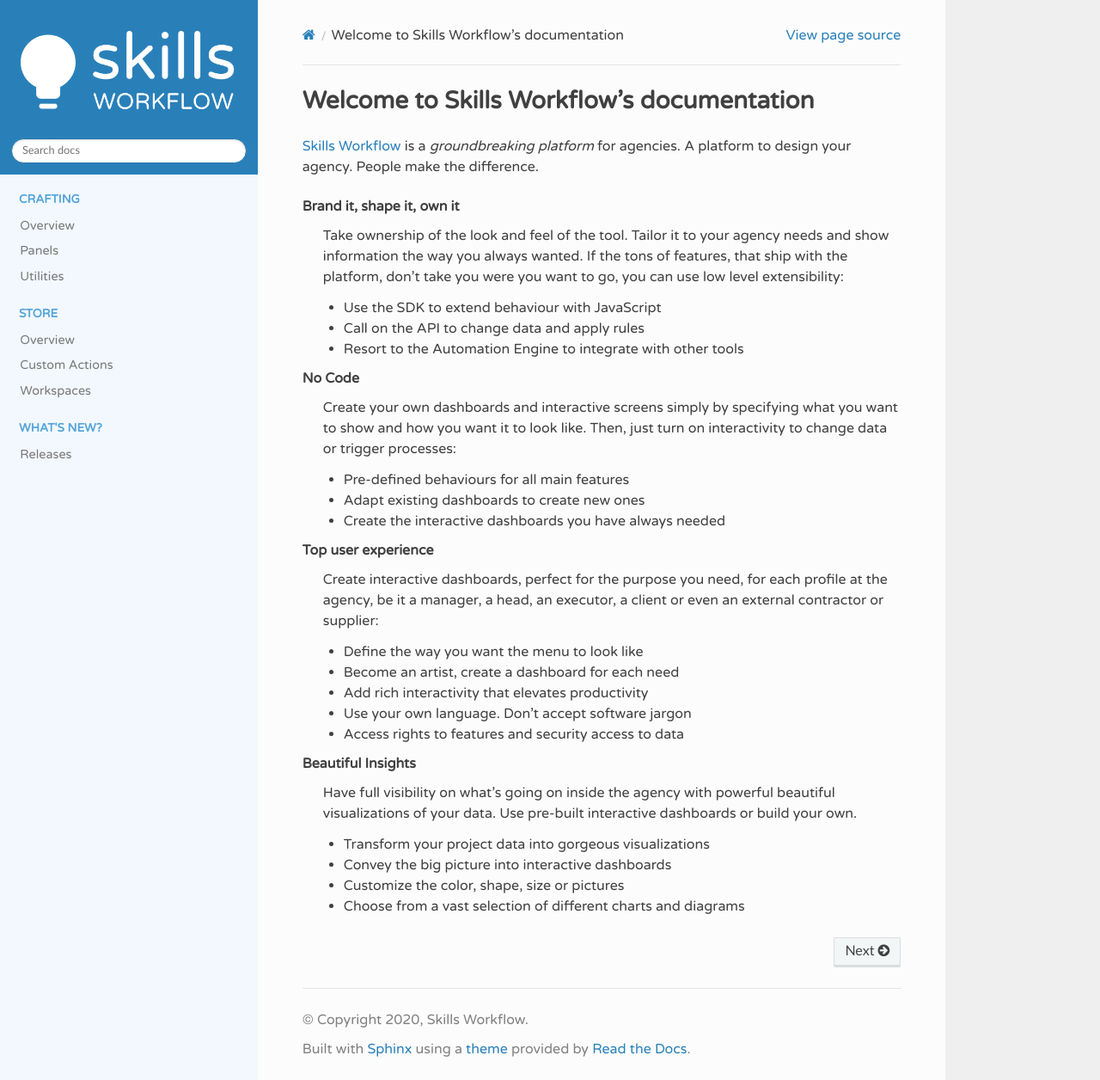
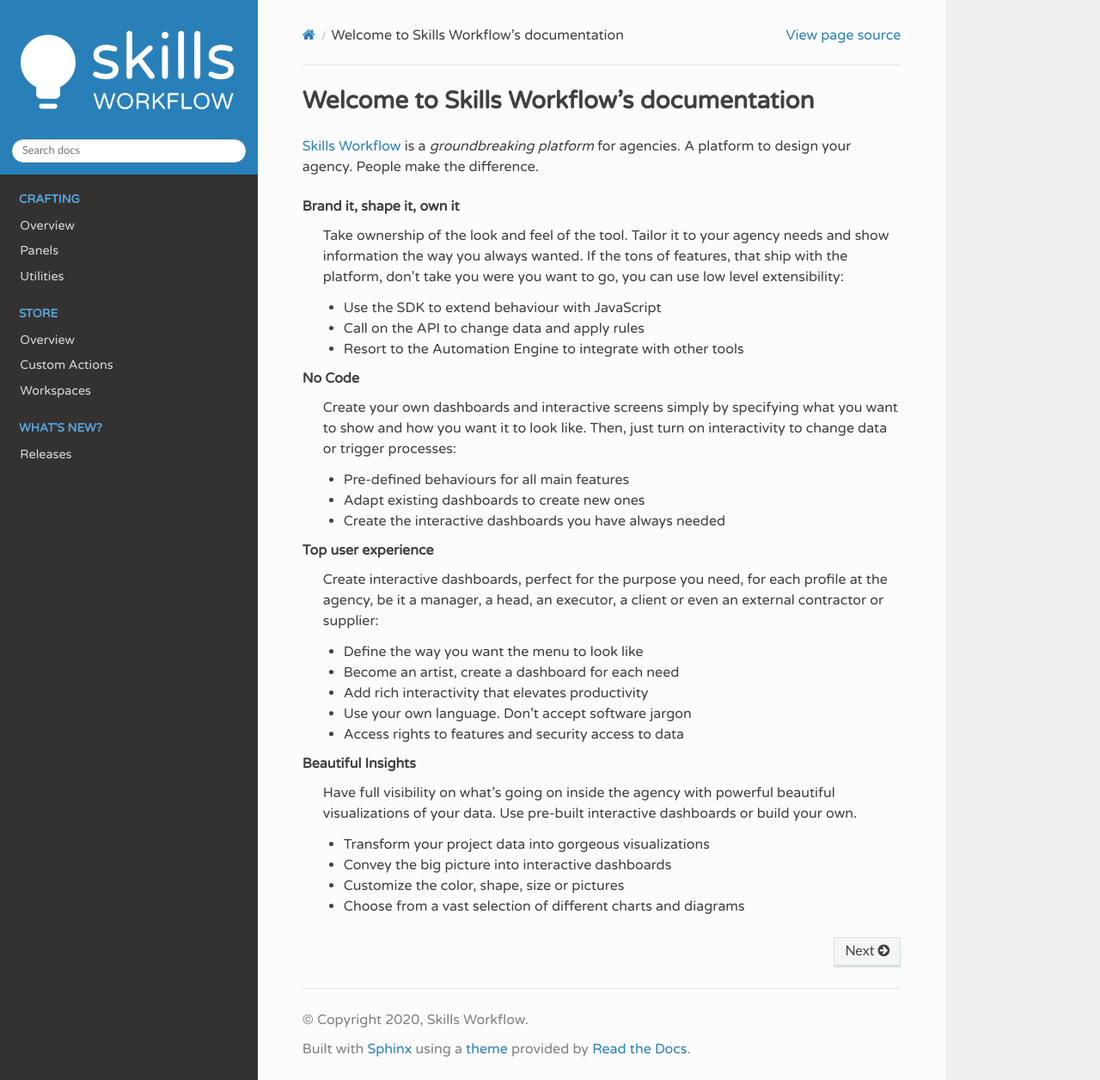
Before and after one commit to ndangeles/Documentation, a Sphinx documentation site: the page built from docs/index.rst, in a window 1280 px wide and 1256 px high. Shown: the whole window at 86% size. Built offline with Sphinx 7.4.7 and the Read the Docs theme 2.0.0, drawn with Linux system fonts in a browser that asks for light colours.

Commit message:
side bar mobile

```diff
--- a/docs/_static/css/custom.css
+++ b/docs/_static/css/custom.css
@@ -14,48 +14,6 @@ body{
     overflow-x: hidden;
     background: #edf0f2;
 }
-.wy-nav-side {
-    position: fixed;
-    top: 0;
-    bottom: 0;
-    left: 0;
-    padding-bottom: 2em;
-    width: 300px;
-    overflow-x: hidden;
-    overflow-y: hidden;
-    min-height: 100%;
-    color: #9b9b9b;
-    background: #f3f8fe;
-    z-index: 200;
-}
-
-.wy-menu-vertical a {
-    display: inline-block;
-    line-height: 18px;
-    padding: .4045em 1.618em;
-    display: block;
-    position: relative;
-    font-size: 90%;
-    color: #797979;
-}
-
-.wy-menu-vertical a:hover {
-    color: #1a1a1a;
-    background-color: transparent;
-    cursor: pointer;
-}
-
-.wy-menu-vertical li.on a, .wy-menu-vertical li.current>a {
-    color: #0072c6;
-    padding: .4045em 1.618em;
-    font-weight: bold;
-    position: relative;
-    background: #fcfcfc;
-    border: none;
-}
-
-
-
 .admonition, .note {
     border-color: #ffcd54 !important;
     background-color: #f5f5f5;
```
